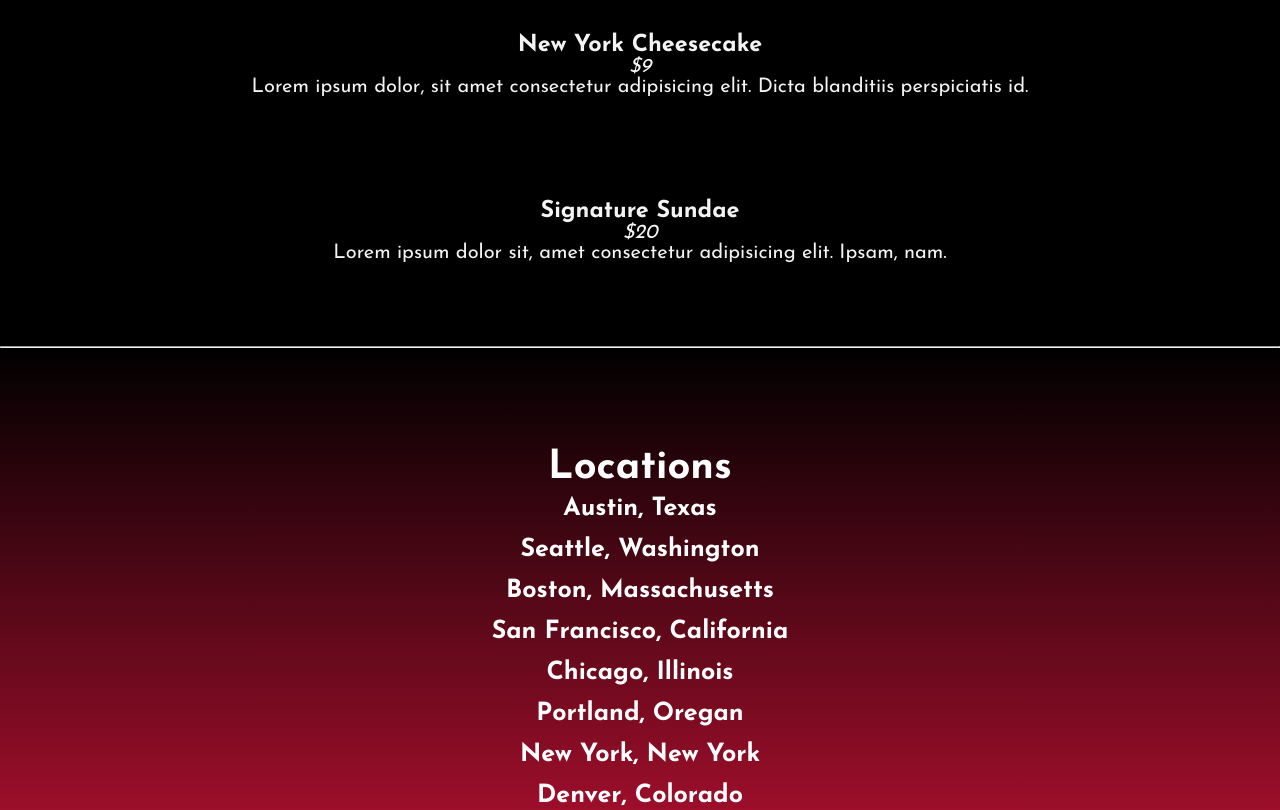
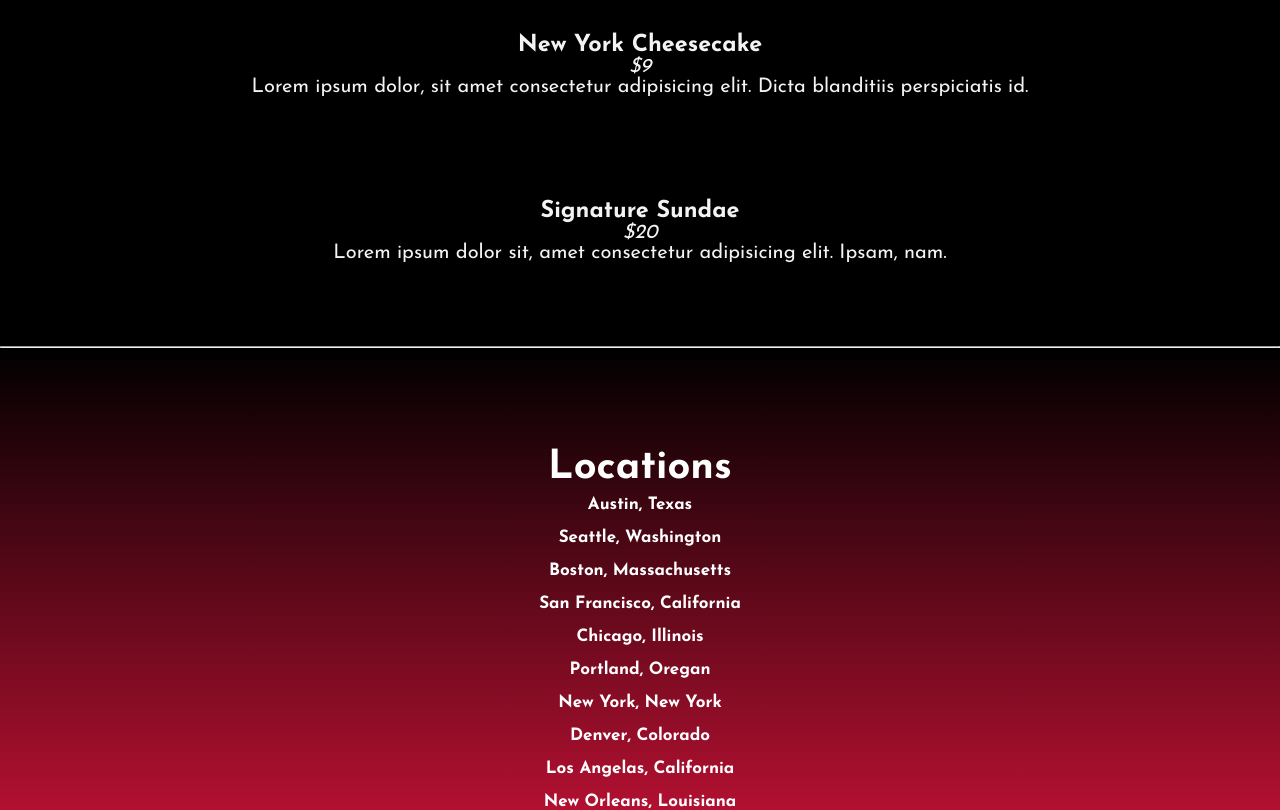
Before and after one commit to BrandonHart1/react-kitchen, a React (Create React App) app: page / in a window 1280 px wide. Shown: the part 3321-4131 px from the top of the page. Built offline with nearby package versions, Linux system fonts and the light colour scheme; the HTML template or start-up script is replaced by a standard one; a web font is replaced by a local one.

Commit message:
Changed location font size

```diff
--- a/src/components/Locations.jsx
+++ b/src/components/Locations.jsx
@@ -30,7 +30,7 @@ const LocationSection = styled.menu`
 
   h3 {
     text-align: center;
-    font-size: 25px;
+    font-size: 17px;
     padding: 8px;
   }
 `;
```
